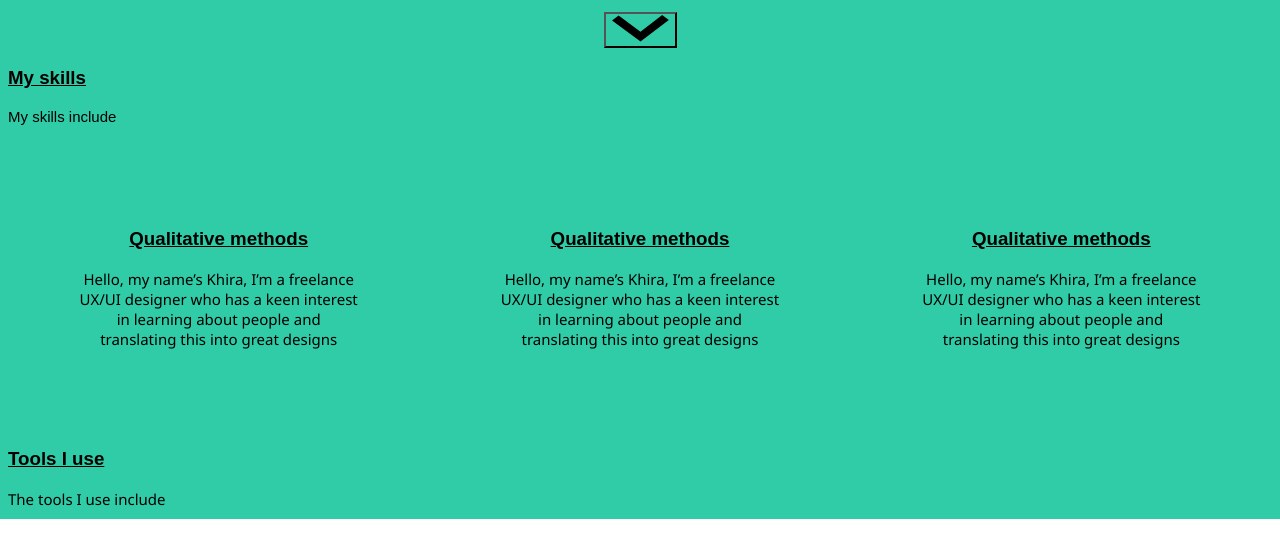
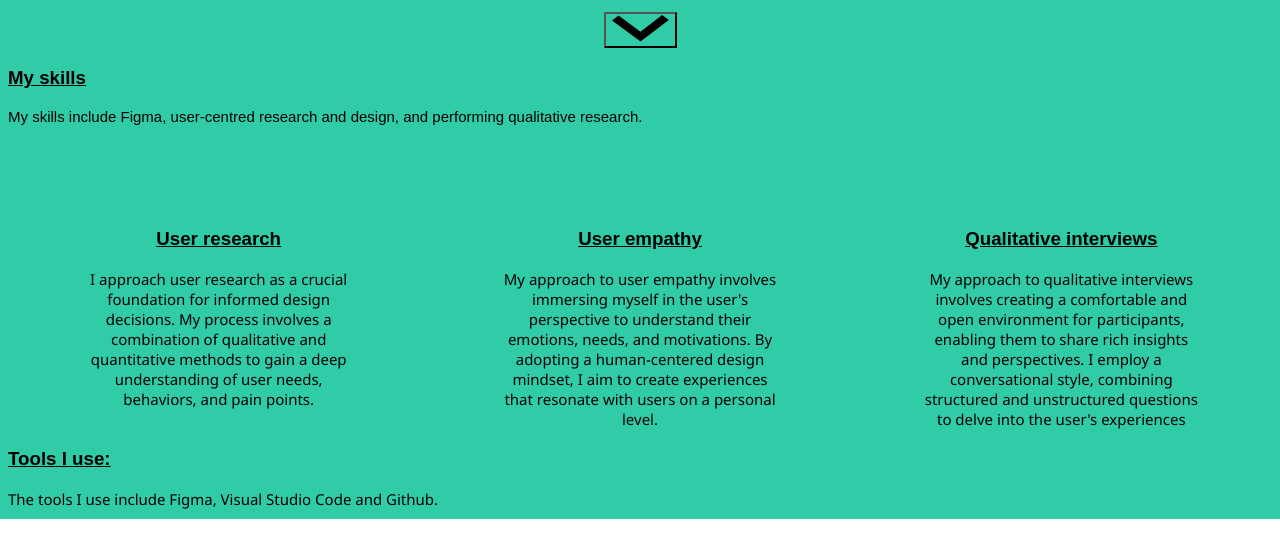
Before and after one commit to Khira3000/Khira3000-UX_UI_HW_17, a plain HTML site: page index.html in a window 1280 px wide. Shown: the part 185-742 px from the top of the page. Drawn offline with Linux system fonts and the light colour scheme; a script that the page names is missing; files whose address does not match are found by name.

Commit message:
Replaced header text

```diff
--- a/index.html
+++ b/index.html
@@ -29,28 +29,25 @@
             <path d="M28.4759 16.6327L50.1665 0.051748L56.8165 4.99463L28.5245 26.6219L0.0242894 5.43818L6.62577 0.391807L28.4759 16.6327Z" fill="black"<div class="skills" ></svg></button>
                 <div class="skills">
                     <h3> My skills </h3>
-                <p> My skills include </p>
+                <p> My skills include Figma, user-centred research and design, and performing qualitative research. </p>
             </div>
             <div class="boxes">
             <div class="card">
-                <h3><b> Qualitative methods </b></h3>
-                 <p> Hello, my name’s Khira, I’m a freelance UX/UI designer who has a keen interest in learning about people
-                     and translating this into great designs </p>
+                <h3><b> User research </b></h3>
+                 <p> I approach user research as a crucial foundation for informed design decisions. My process involves a combination of qualitative and quantitative methods to gain a deep understanding of user needs, behaviors, and pain points. </p>
              </div>
              <div class="card">
-                 <h3><b> Qualitative methods </b></h3>
-                  <p> Hello, my name’s Khira, I’m a freelance UX/UI designer who has a keen interest in learning about people
-                      and translating this into great designs </p>
+                 <h3><b> User empathy </b></h3>
+                  <p> My approach to user empathy involves immersing myself in the user's perspective to understand their emotions, needs, and motivations. By adopting a human-centered design mindset, I aim to create experiences that resonate with users on a personal level. </p>
               </div>
               <div class="card">
-                 <h3><b> Qualitative methods </b></h3>
-                  <p> Hello, my name’s Khira, I’m a freelance UX/UI designer who has a keen interest in learning about people
-                      and translating this into great designs </p>
+                 <h3><b> Qualitative interviews </b></h3>
+                  <p> My approach to qualitative interviews involves creating a comfortable and open environment for participants, enabling them to share rich insights and perspectives. I employ a conversational style, combining structured and unstructured questions to delve into the user's experiences </p>
                     </div>
               </div>
               <div class="tools">
-                <h3> Tools I use </h3>
-            <p> The tools I use include </p>
+                <h3> Tools I use: </h3>
+            <p> The tools I use include Figma, Visual Studio Code and Github. </p>
         </div>
     </header>
 
```
